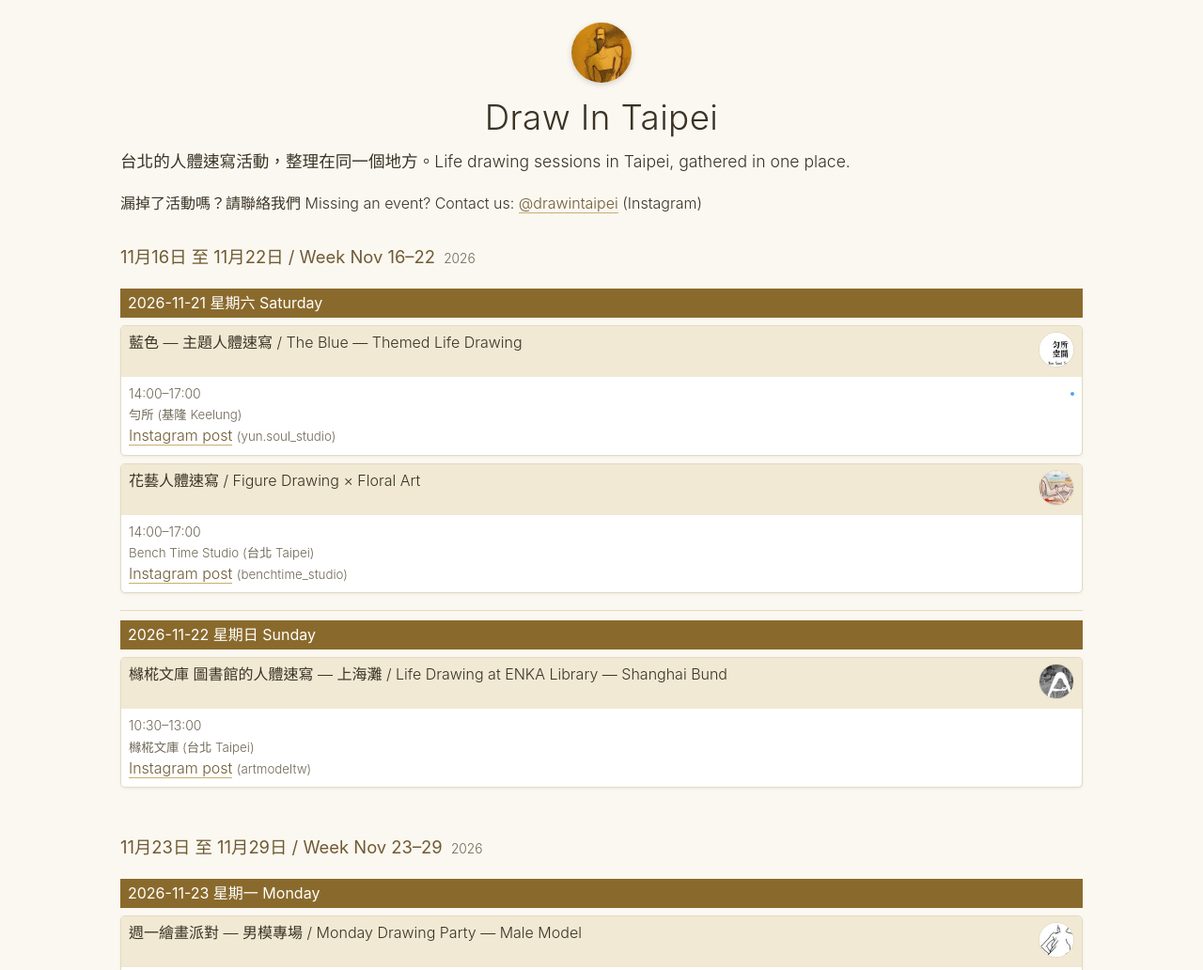
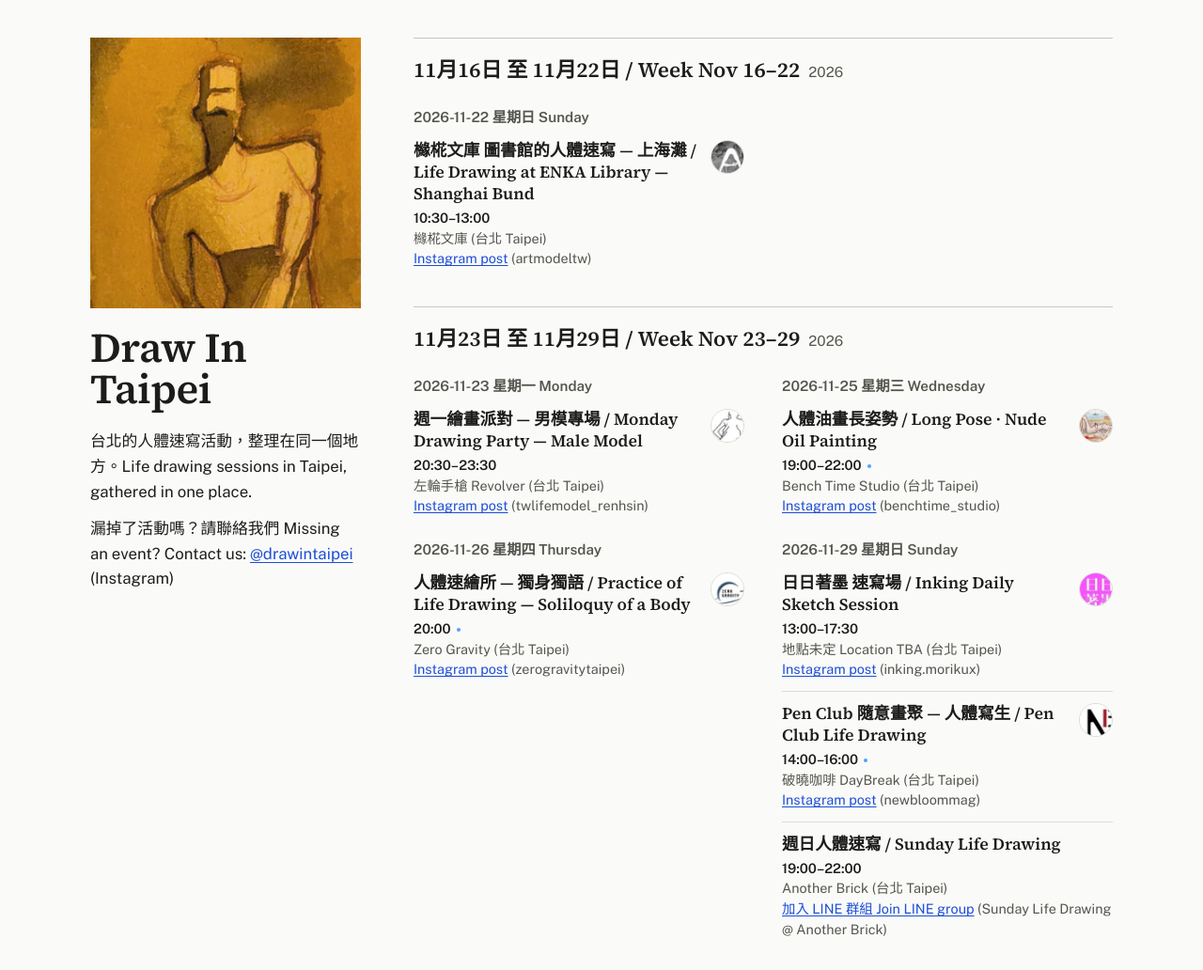
Before and after one commit to paulrouget/drawintaipei.com, a plain HTML site: page index.html in a window 1280 px wide. Shown: the top 1032 px of the page at 94% size. Drawn offline with nearby package versions, Linux system fonts and the light colour scheme.

Commit message:
Publish 2026-11-22 (3bb9a38)

```diff
--- a/index.html
+++ b/index.html
@@ -6,54 +6,50 @@
 <title>Draw In Taipei</title>
 <link rel="icon" type="image/png" href="logo.png">
 <link rel="apple-touch-icon" href="logo.png">
+<link rel="preconnect" href="https://fonts.googleapis.com">
+<link rel="preconnect" href="https://fonts.gstatic.com" crossorigin>
+<link rel="stylesheet" href="https://fonts.googleapis.com/css2?family=Public+Sans:wght@400;600&family=Source+Serif+4:opsz,wght@8..60,600&family=Noto+Sans+TC:wght@400;600&family=Noto+Serif+TC:wght@600&display=swap">
 <style>
-:root { --accent: #c9ae6f; --accent-wash: #f1e9d3; --accent-deep: #6f5b34; --sky: #ffffff;
-  --ink: #3a3326; --muted: #6f6857; --line: #e3dac4; --paper: #fbf8f1; --card: #fbf9f3; }
-body { font-family: -apple-system, "Helvetica Neue", "PingFang TC", "Noto Sans TC", "Microsoft JhengHei", sans-serif;
-  font-weight: 300; line-height: 1.45; max-width: 1024px; margin: 24px auto; padding: 0 16px; color: var(--ink); background: var(--paper); }
-b, strong { font-weight: 500; }
-h1 { font-weight: 300; font-size: 2.3em; letter-spacing: 0.01em; margin: 0 0 8px; display: inline-block; }
-header { display: flex; flex-direction: column; align-items: center; gap: 10px; margin-bottom: 8px; text-align: center; }
-.logo { width: 64px; height: 64px; border-radius: 50%; object-fit: cover; box-shadow: 0 2px 6px rgba(58,51,38,.2); }
-header h1 { margin: 0; }
-p.intro { font-size: 1.1em; margin: 8px 0 20px; }
-h2 { font-weight: 400; font-size: 1.15em; color: var(--accent-deep); margin: 32px 0 10px; }
-.yr { font-size: 0.75em; font-weight: 300; color: var(--muted); margin-left: 4px; }
-a { color: var(--accent-deep); text-decoration: none; border-bottom: 1px solid var(--accent); }
-a:hover { border-bottom-color: var(--accent-deep); }
-.week { }
-.dayblock { padding: 10px 0; border-bottom: 1px solid var(--line); }
-.dayblock:last-child { border-bottom: none; }
-.day { font-weight: 400; background: #8a6a2c; color: #fff; margin-bottom: 8px; padding: 4px 8px; }
-.ev { margin-bottom: 8px; padding: 8px; background: var(--sky); border: 1px solid var(--line);
-  border-radius: 5px; box-shadow: 0 1px 3px rgba(58,51,38,.08); }
-.time { font-weight: 300; font-size: 0.875em; color: var(--muted); }
-.title { background: var(--accent-wash); border-radius: 4px 4px 0 0; padding: 6px 8px; margin: -8px -8px 8px; }
-.none { color: var(--muted); margin: 10px 0; }
-.top { display: flex; justify-content: space-between; align-items: center; gap: 8px; }
-small { color: var(--muted); }
+:root { --paper: #fafaf8; --ink: #1c1c1a; --quiet: #55554f; --rule: #dcdcd6; --divider: #c6c6c1; --link: #1d4ed8; color-scheme: light; }
+* { box-sizing: border-box; margin: 0; }
+body { background: var(--paper); color: var(--ink);
+  font: 400 1rem/1.6 "Public Sans", "Noto Sans TC", "PingFang TC", "Microsoft JhengHei", sans-serif; }
+a { color: var(--link); text-underline-offset: .15em; }
+h1, h2, .title { font-family: "Source Serif 4", "Noto Serif TC", "Songti TC", serif; font-weight: 600; }
+.page { max-width: 72rem; margin: 0 auto; padding: 2rem 1.25rem 4rem; }
+.logo { width: 5rem; height: 5rem; object-fit: cover; display: block; margin-bottom: 1.25rem; }
+header h1 { font-size: 2.75rem; line-height: 1; letter-spacing: -.01em; }
+.intro { margin-top: 1.25rem; font-size: 1.05rem; }
+.intro p + p { margin-top: .75rem; }
+h2 { font-size: 1.2rem; line-height: 1.25; border-top: 1px solid var(--divider); padding-top: 1.25rem; margin-top: 2.5rem; }
+.yr { font: 400 .95rem "Public Sans", sans-serif; color: var(--quiet); margin-left: .25rem; }
+.day { font-weight: 600; font-size: .95rem; color: var(--quiet); margin-top: 1.5rem; }
+.ev { padding: .75rem 0; border-bottom: 1px solid var(--rule); font-size: .9rem; line-height: 1.5; color: var(--quiet); }
+.dayblock .ev:last-child { border-bottom: none; padding-bottom: 0; }
+.title { font-size: 1.1rem; line-height: 1.3; color: var(--ink); margin-bottom: .2rem; }
 .title::after { content: ""; display: block; clear: both; }
-.av { float: right; width: 36px; height: 36px; border-radius: 50%; object-fit: cover; margin: 0 0 4px 8px; border: 1px solid var(--line); background: #fff; }
-.dot { display: inline-block; width: 4px; height: 4px; border-radius: 50%; background: #4ca1ff; margin-left: 5px; vertical-align: middle; }
+.av { float: right; width: 36px; height: 36px; border-radius: 50%; object-fit: cover; margin: 0 0 4px 12px; border: 1px solid var(--rule); background: #fff; }
+.time { font-weight: 600; color: var(--ink); }
+small { font-size: inherit; }
+.none { color: var(--quiet); margin-top: 1rem; }
+.dot { display: inline-block; width: 4px; height: 4px; border-radius: 50%; background: #4ca1ff; margin-left: 6px; vertical-align: middle; }
+@media (min-width: 60rem) {
+  .page { display: grid; grid-template-columns: 18rem minmax(0, 1fr); gap: 0 3.5rem; padding: 2.5rem 2rem 4rem; }
+  header { position: sticky; top: 2.5rem; align-self: start; }
+  .logo { width: 100%; height: auto; aspect-ratio: 1; }
+  main > h2:first-child { margin-top: 0; }
+  h2 { font-size: 1.4rem; }
+  .week { display: grid; grid-template-columns: repeat(2, minmax(0, 1fr)); gap: 0 2.5rem; }
+}
 </style>
 </head>
-<body>
-<header><img class="logo" src="logo.png" alt="" width="64" height="64"><h1>Draw In Taipei</h1></header>
-<p class="intro">台北的人體速寫活動，整理在同一個地方。Life drawing sessions in Taipei, gathered in one place.</p>
-<p>漏掉了活動嗎？請聯絡我們 Missing an event? Contact us: <a href="https://www.instagram.com/drawintaipei/">@drawintaipei</a> (Instagram)</p>
+<body><div class="page">
+<header><img class="logo" src="logo.png" alt="" width="320" height="320"><h1>Draw In Taipei</h1>
+<div class="intro"><p>台北的人體速寫活動，整理在同一個地方。Life drawing sessions in Taipei, gathered in one place.</p>
+<p>漏掉了活動嗎？請聯絡我們 Missing an event? Contact us: <a href="https://www.instagram.com/drawintaipei/">@drawintaipei</a> (Instagram)</p></div></header>
+<main>
 <h2>11月16日 至 11月22日 / Week Nov 16–22 <span class="yr">2026</span></h2>
 <div class="week">
-<div class="dayblock"><div class="day">2026-11-21 星期六 Saturday</div>
-<div class="ev">
-<div class="title"><img class="av" src="avatars/yun.soul_studio.jpg" alt="" width="36" height="36">藍色 — 主題人體速寫 / The Blue — Themed Life Drawing</div>
-<div class="top"><b class="time">14:00–17:00</b><span class="dot"></span></div>
-<small>勻所 (基隆 Keelung)</small><br><a href="https://www.instagram.com/p/DfCmIYaycXt/">Instagram post</a> <small>(yun.soul_studio)</small>
-</div>
-<div class="ev">
-<div class="title"><img class="av" src="avatars/benchtime_studio.jpg" alt="" width="36" height="36">花藝人體速寫 / Figure Drawing × Floral Art</div>
-<div class="top"><b class="time">14:00–17:00</b></div>
-<small>Bench Time Studio (台北 Taipei)</small><br><a href="https://www.instagram.com/p/DfkPfVaPsPF/">Instagram post</a> <small>(benchtime_studio)</small>
-</div></div>
 <div class="dayblock"><div class="day">2026-11-22 星期日 Sunday</div>
 <div class="ev">
 <div class="title"><img class="av" src="avatars/artmodeltw.jpg" alt="" width="36" height="36">櫞椛文庫 圖書館的人體速寫 — 上海灘 / Life Drawing at ENKA Library — Shanghai Bund</div>
@@ -155,5 +151,6 @@ small { color: var(--muted); }
 <small>勻所 (基隆 Keelung)</small><br><a href="https://www.instagram.com/yun.soul_studio/">Instagram account</a> <small>(yun.soul_studio)</small>
 </div></div>
 </div>
-</body>
+</main>
+</div></body>
 </html>
```
